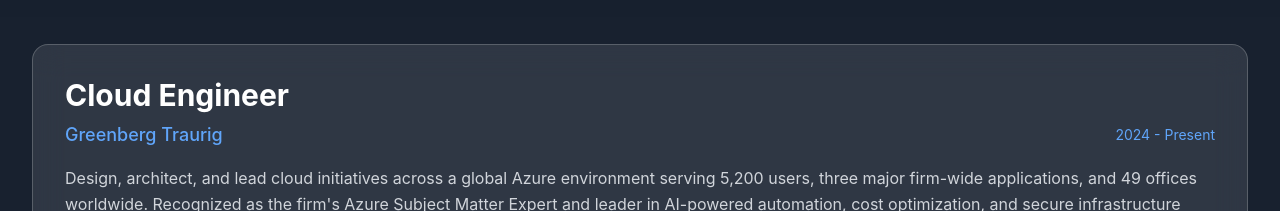
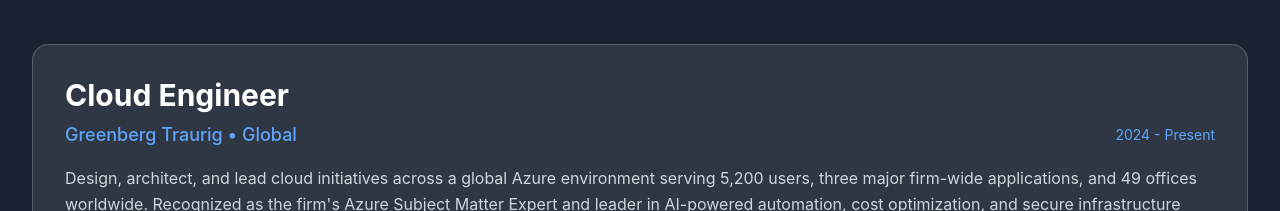
Before and after one commit to SkyNet-90/SMModernResume, a React (Vite) app: page / in a window 1280 px wide. Shown: the part 1000-1211 px from the top of the page. Built offline with nearby package versions, Linux system fonts and the light colour scheme.

Commit message:
feat: update certification data and enhance animations in CertificationStats and Skills components

```diff
--- a/src/components/CertificationStats.tsx
+++ b/src/components/CertificationStats.tsx
@@ -1,6 +1,7 @@
 import React, { useState, useEffect } from 'react';
-import { motion } from 'framer-motion';
+import { motion, useReducedMotion } from 'framer-motion';
 import { Award, Calendar, TrendingUp, Star } from 'lucide-react';
+import { certifications } from '../data';
 
 interface CounterProps {
     end: number;
@@ -78,11 +79,13 @@
 };
 
 const CertificationStats: React.FC = () => {
-    // Calculate certification stats
-    const totalCerts = 21; // Based on your certification list
-    const microsoftCerts = 11;
+    const shouldReduceMotion = useReducedMotion();
+
+    // Derive certification stats from data
+    const totalCerts = certifications.length;
+    const microsoftCerts = certifications.filter(c => c.issuer === 'Microsoft' || c.issuer === 'Microsoft Applied Skills').length;
     const yearsOfCertification = 10; // 10+ years of professional development and certifications
-    const expertLevelCerts = 4; // Solutions Architect, DevOps Engineer, M365 Admin Expert, etc.
+    const expertLevelCerts = certifications.filter(c => c.name.toLowerCase().includes('expert')).length;
 
     return (
         <section id="stats" className="py-20 bg-gradient-to-br from-gray-900 via-blue-900/20 to-gray-900">
@@ -150,7 +153,7 @@
 
                     <div className="relative overflow-hidden">
                         <motion.div
-                            animate={{ x: [0, -2000] }}
+                            animate={shouldReduceMotion ? {} : { x: [0, -2000] }}
                             transition={{
                                 x: {
                                     repeat: Infinity,
@@ -212,9 +215,9 @@
                 >
                     <div className="glass-effect rounded-2xl p-8 bg-gradient-to-r from-green-500/10 to-blue-500/10 border border-green-500/30">
                         <h3 className="text-2xl font-bold text-white mb-4">Latest Achievement</h3>
-                        <p className="text-green-400 text-lg mb-2">Microsoft Applied Skills</p>
-                        <p className="text-white font-semibold">Migrate SQL Server workloads to Azure SQL Database</p>
-                        <p className="text-gray-400 text-sm mt-2">Earned December 2024</p>
+                        <p className="text-green-400 text-lg mb-2">Microsoft Certified</p>
+                        <p className="text-white font-semibold">Microsoft 365 Certified: Copilot and Agent Administration Fundamentals</p>
+                        <p className="text-gray-400 text-sm mt-2">Earned February 2026</p>
                     </div>
                 </motion.div>
             </div>
--- a/src/components/Certifications.tsx
+++ b/src/components/Certifications.tsx
@@ -3,15 +3,6 @@
 import { certifications } from '../data';
 import { Award, Calendar, ExternalLink } from 'lucide-react';
 import { Certification } from '../types';
-
-const Certifications: React.FC = () => {
-  const activeCertifications = certifications.filter(cert =>
-    !cert.expires || new Date(cert.expires) > new Date()
-  );
-
-  const expiredCertifications = certifications.filter(cert =>
-    cert.expires && new Date(cert.expires) <= new Date()
-  );
 
 const CertificationCard: React.FC<{ cert: Certification; isExpired?: boolean }> = ({ cert, isExpired = false }) => (
   <motion.div
@@ -33,7 +24,15 @@
         )}
       </div>
       {cert.credentialId && (
-          <ExternalLink size={16} className="text-gray-400 hover:text-blue-400 cursor-pointer" />
+        <a
+          href={`https://learn.microsoft.com/api/credentials/share/en-us/${cert.credentialId}?tmpl=certification`}
+          target="_blank"
+          rel="noopener noreferrer"
+          aria-label={`View credential for ${cert.name}`}
+          className="text-gray-400 hover:text-blue-400 transition-colors duration-300"
+        >
+          <ExternalLink size={16} />
+        </a>
       )}
     </div>
 
@@ -59,9 +58,9 @@
 
     {cert.skills && cert.skills.length > 0 && (
       <div className="flex flex-wrap gap-2">
-          {cert.skills.map((skill: string, index: number) => (
+        {cert.skills.map((skill: string) => (
           <span
-              key={index}
+            key={skill}
             className="bg-blue-500/20 text-blue-300 px-2 py-1 rounded text-xs"
           >
             {skill}
@@ -70,6 +69,15 @@
       </div>
     )}
   </motion.div>
+);
+
+const Certifications: React.FC = () => {
+  const activeCertifications = certifications.filter(cert =>
+    !cert.expires || new Date(cert.expires) > new Date()
+  );
+
+  const expiredCertifications = certifications.filter(cert =>
+    cert.expires && new Date(cert.expires) <= new Date()
   );
 
   return (
@@ -94,8 +102,8 @@
         <div className="mb-12">
           <h3 className="text-2xl font-bold text-white mb-8 text-center">Active Certifications</h3>
           <div className="grid grid-cols-1 md:grid-cols-2 lg:grid-cols-3 gap-6">
-            {activeCertifications.map((cert, index) => (
-              <CertificationCard key={index} cert={cert} />
+            {activeCertifications.map((cert) => (
+              <CertificationCard key={cert.credentialId ?? cert.name} cert={cert} />
             ))}
           </div>
         </div>
@@ -105,8 +113,8 @@
           <div>
             <h3 className="text-2xl font-bold text-white mb-8 text-center">Previous Certifications</h3>
             <div className="grid grid-cols-1 md:grid-cols-2 lg:grid-cols-3 gap-6">
-              {expiredCertifications.map((cert, index) => (
-                <CertificationCard key={index} cert={cert} isExpired={true} />
+              {expiredCertifications.map((cert) => (
+                <CertificationCard key={cert.credentialId ?? cert.name} cert={cert} isExpired={true} />
               ))}
             </div>
           </div>
--- a/src/components/Experience.tsx
+++ b/src/components/Experience.tsx
@@ -36,7 +36,7 @@
                   {exp.title}
                 </h3>
                 <div className="flex flex-col md:flex-row md:items-center md:justify-between text-blue-400 mb-4">
-                  <span className="text-lg font-medium">{exp.company}</span>
+                  <span className="text-lg font-medium">{exp.company} • {exp.location}</span>
                   <span className="text-sm">{exp.duration}</span>
                 </div>
                 <p className="text-gray-300 leading-relaxed mb-6">
--- a/src/components/Navigation.tsx
+++ b/src/components/Navigation.tsx
@@ -104,6 +104,7 @@
                     href={link.href}
                     target="_blank"
                     rel="noopener noreferrer"
+                    onClick={() => setIsOpen(false)}
                     className="text-gray-400 hover:text-blue-400 transition-colors duration-300"
                     aria-label={link.label}
                   >
--- a/src/components/Skills.tsx
+++ b/src/components/Skills.tsx
@@ -1,5 +1,5 @@
 import React from 'react';
-import { motion } from 'framer-motion';
+import { motion, useReducedMotion } from 'framer-motion';
 import { skills } from '../data';
 import {
     Cloud,
@@ -110,6 +110,8 @@
 };
 
 const Skills: React.FC = () => {
+    const shouldReduceMotion = useReducedMotion();
+
     // Floating skill bubbles for background animation
     const floatingSkills = ['Azure', 'AWS', 'K8s', 'Docker', 'Python', 'Terraform'];
 
@@ -121,14 +123,14 @@
                     <motion.div
                         key={skill}
                         initial={{ opacity: 0 }}
-                        animate={{
+                        animate={shouldReduceMotion ? { opacity: 0.15 } : {
                             opacity: [0.1, 0.3, 0.1],
                             x: [0, 100, -50, 0],
                             y: [0, -80, 50, 0]
                         }}
                         transition={{
                             duration: 20,
-                            repeat: Infinity,
+                            repeat: shouldReduceMotion ? 0 : Infinity,
                             delay: index * 3,
                             ease: "linear"
                         }}
--- a/src/data/index.ts
+++ b/src/data/index.ts
@@ -18,6 +18,37 @@
 ];
 
 export const certifications: Certification[] = [
+  // Latest Certifications (2025-2026)
+  {
+    name: "Microsoft 365 Certified: Copilot and Agent Administration Fundamentals",
+    issuer: "Microsoft",
+    issued: "Feb 2026",
+    credentialId: "E481A808ABFB407F",
+    logo: "microsoft"
+  },
+  {
+    name: "Microsoft Certified: Power Platform Fundamentals",
+    issuer: "Microsoft",
+    issued: "Nov 2025",
+    credentialId: "3727BD43F76DF8D",
+    logo: "microsoft"
+  },
+  {
+    name: "Offensive Azure Security Professional",
+    issuer: "CloudBreach",
+    issued: "Oct 2025",
+    credentialId: "68f325b4e7553c60289571c2",
+    logo: "cloudbreach"
+  },
+  {
+    name: "Microsoft Certified: Azure Database Administrator Associate",
+    issuer: "Microsoft",
+    issued: "Sep 2025",
+    expires: "Sep 2026",
+    credentialId: "CEFD4F8CAA45C827",
+    logo: "microsoft"
+  },
+
   // Microsoft Applied Skills
   {
     name: "Migrate SQL Server workloads to Azure SQL Database",
```
Also changed, not shown: src/components/Contact.tsx (+25 -1 lines). Lines whose indentation alone changed are shown as unchanged.
